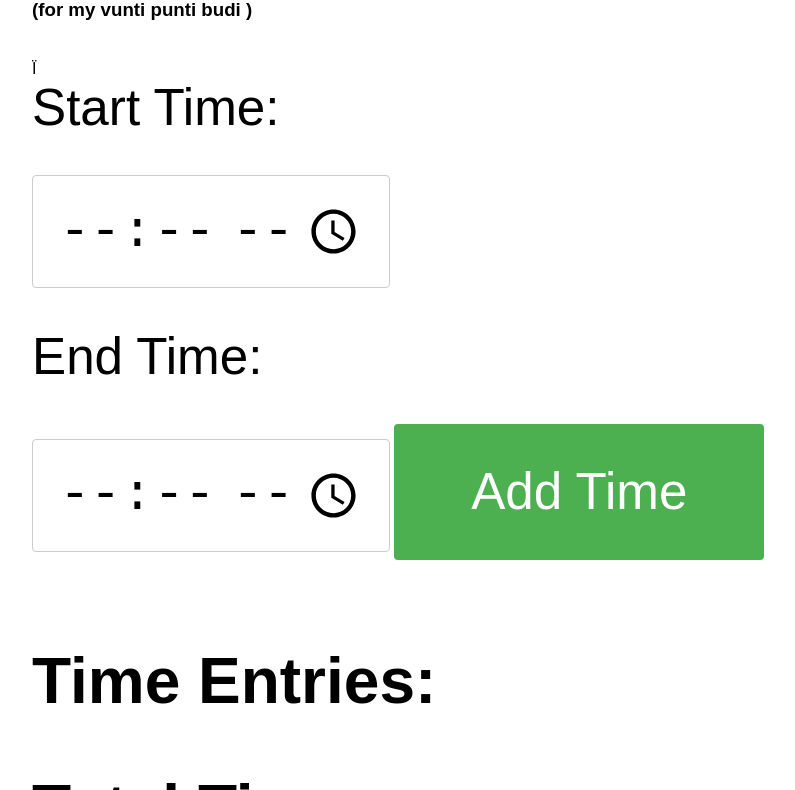
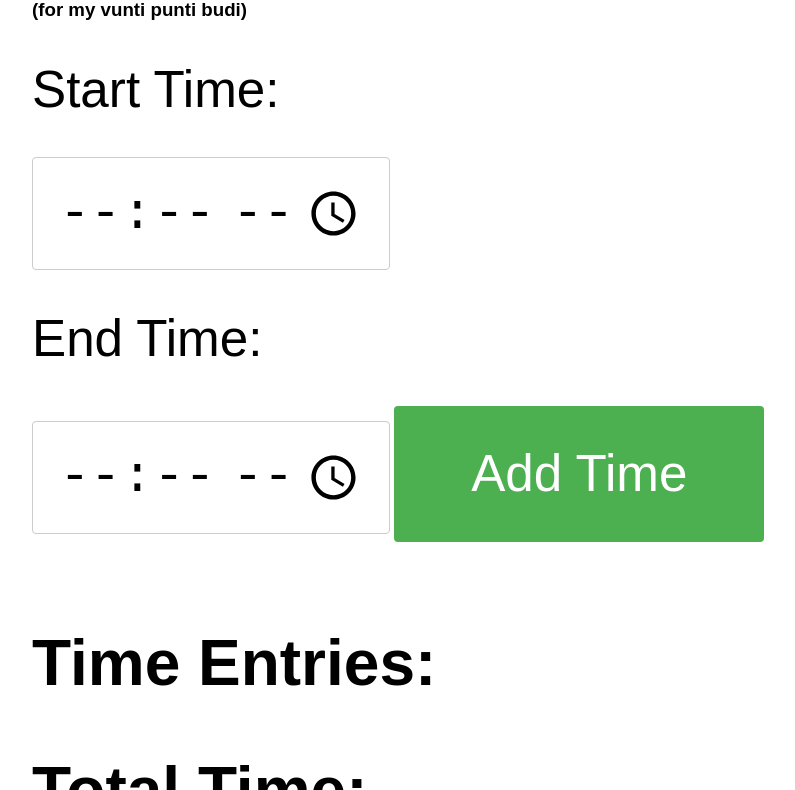
Before and after one commit to sb4nt/timeclock, a plain HTML site: page index.html in a window 1280 px wide. Shown: the part 218-1008 px from the top of the page, without its empty margins (32-827 px from the left). Drawn offline with Linux system fonts and the light colour scheme.

Commit message:
Update index.html

```diff
--- a/index.html
+++ b/index.html
@@ -7,7 +7,7 @@
 </head>
 <body>
   <h1>Time Calculator</h1>
-  <h3>(for my vunti punti budi )</h3>Ï
+  <h3>(for my vunti punti budi)</h3>
   <label for="start-time">Start Time:</label>
   <input type="time" id="start-time" name="start-time">
 
```
